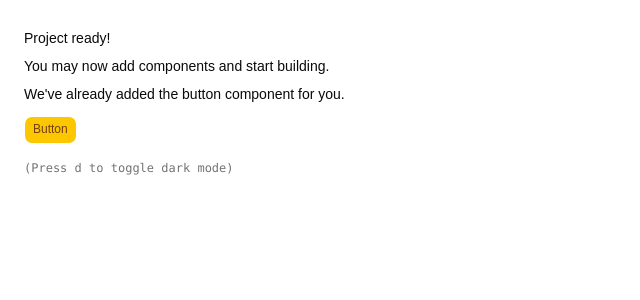
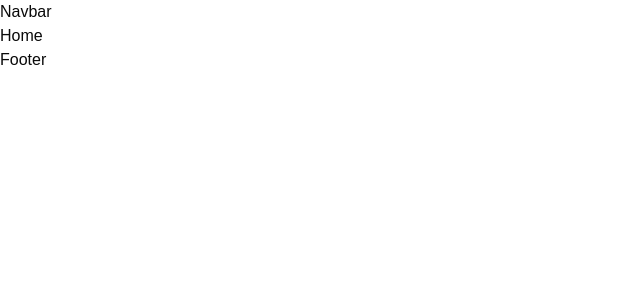
Before and after one commit to abdelrahman-elkhateeb/food-ordering-app, a React (Vite) app: page / in a window 1280 px wide. Shown: the top 300 px of the page, without its empty margins (0-640 px from the left). Built offline with nearby package versions, Linux system fonts and the light colour scheme.

Commit message:
Update main.tsx

```diff
--- a/src/main.tsx
+++ b/src/main.tsx
@@ -1,14 +1,15 @@
 import { StrictMode } from "react"
 import { createRoot } from "react-dom/client"
 
+import { ThemeProvider } from "@/components/theme-provider.tsx"
 import "./index.css"
-import App from "./App.tsx"
-import { ThemeProvider } from "@/components/theme-provider.tsx"
+import { RouterProvider } from "react-router-dom"
+import { router } from "./routes/router"
 
 createRoot(document.getElementById("root")!).render(
   <StrictMode>
     <ThemeProvider>
-      <App />
+      <RouterProvider router={router} />
     </ThemeProvider>
   </StrictMode>
 )
```
